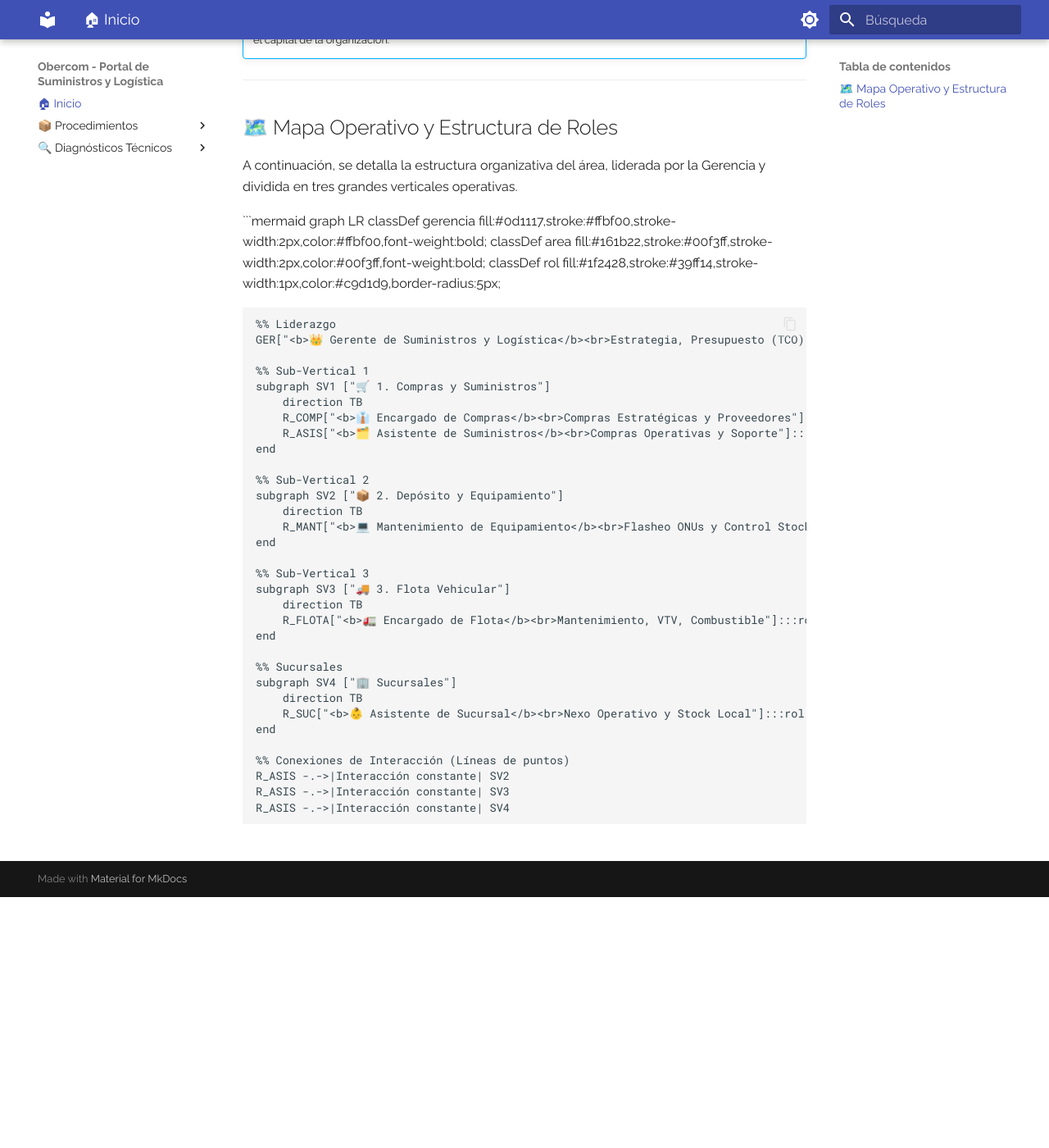
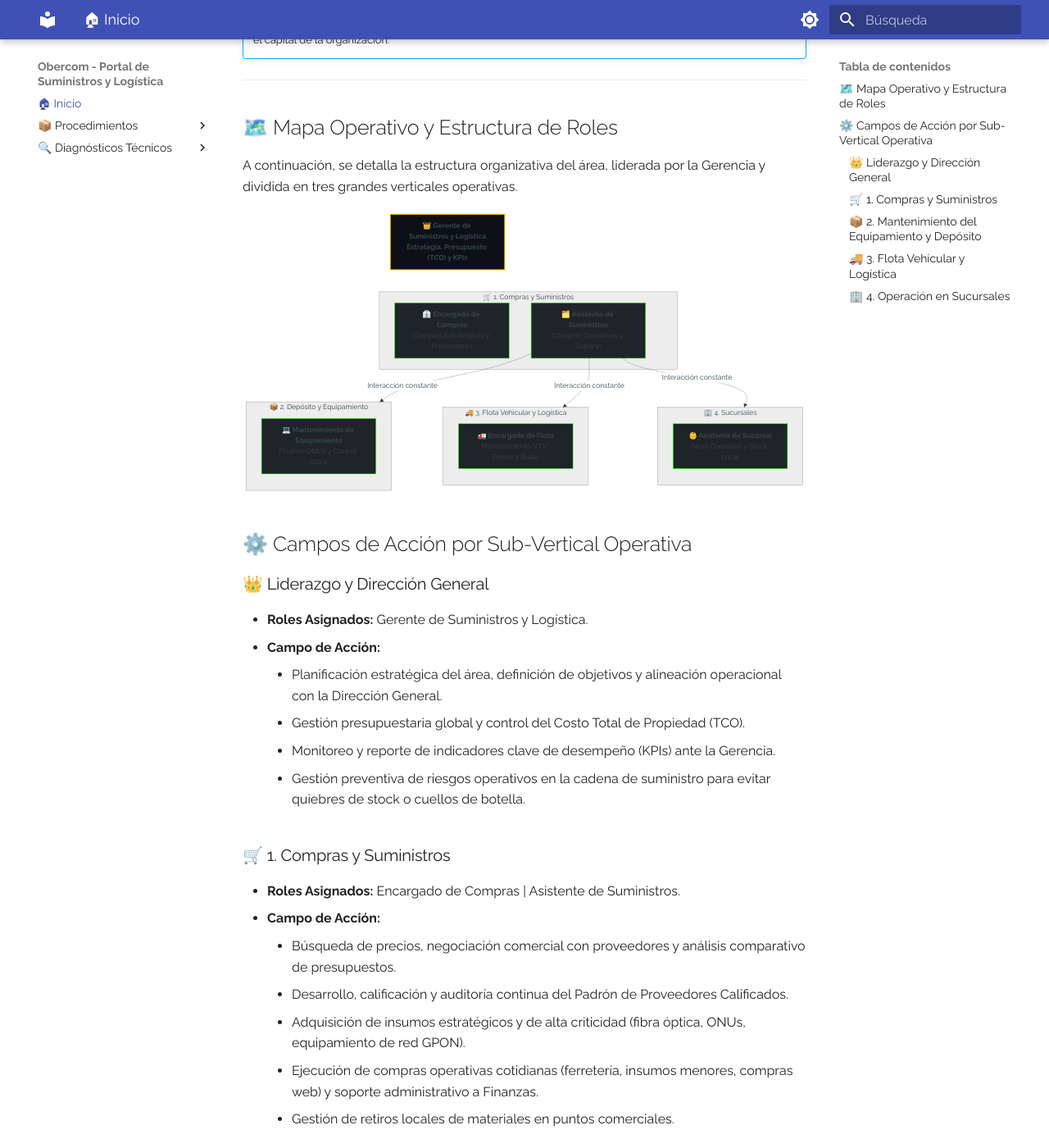
Before and after one commit to elingenierok/procedimientos-isp, an MkDocs documentation site: the page built from docs/index.md, in a window 1280 px wide and 1400 px high, scrolled down 306 px. Shown: the whole window at 82% size. Built offline with MkDocs 1.6.1 and Material for MkDocs 9.7.7, drawn with Linux system fonts in a browser that asks for light colours; some of the changed text lies outside the part shown.

Commit message:
Revise organizational structure and roles in documentation
Updated the organizational structure and roles in the documentation, including changes to the flowchart and action fields for various operational sub-verticals.

````diff
--- a/docs/index.md
+++ b/docs/index.md
@@ -12,7 +12,7 @@
 A continuación, se detalla la estructura organizativa del área, liderada por la Gerencia y dividida en tres grandes verticales operativas.
 
 ```mermaid
-graph LR
+graph TD
     classDef gerencia fill:#0d1117,stroke:#ffbf00,stroke-width:2px,color:#ffbf00,font-weight:bold;
     classDef area fill:#161b22,stroke:#00f3ff,stroke-width:2px,color:#00f3ff,font-weight:bold;
     classDef rol fill:#1f2428,stroke:#39ff14,stroke-width:1px,color:#c9d1d9,border-radius:5px;
@@ -34,18 +34,71 @@ graph LR
     end
 
     %% Sub-Vertical 3
-    subgraph SV3 ["🚚 3. Flota Vehicular"]
+    subgraph SV3 ["🚚 3. Flota Vehicular y Logística"]
         direction TB
-        R_FLOTA["<b>🚛 Encargado de Flota</b><br>Mantenimiento, VTV, Combustible"]:::rol
+        R_FLOTA["<b>🚛 Encargado de Flota</b><br>Mantenimiento, VTV, Envíos y Rutas"]:::rol
     end
 
     %% Sucursales
-    subgraph SV4 ["🏢 Sucursales"]
+    subgraph SV4 ["🏢 4. Sucursales"]
         direction TB
         R_SUC["<b>👶 Asistente de Sucursal</b><br>Nexo Operativo y Stock Local"]:::rol
     end
+
+    %% Posicionamiento del Gerente en la parte superior (Enlace invisible)
+    GER ~~~ SV1
+    GER ~~~ SV2
+    GER ~~~ SV3
+    GER ~~~ SV4
 
     %% Conexiones de Interacción (Líneas de puntos)
     R_ASIS -.->|Interacción constante| SV2
     R_ASIS -.->|Interacción constante| SV3
     R_ASIS -.->|Interacción constante| SV4
+```
+
+## ⚙️ Campos de Acción por Sub-Vertical Operativa
+
+### 👑 Liderazgo y Dirección General
+* **Roles Asignados:** Gerente de Suministros y Logística.
+* **Campo de Acción:**
+    * Planificación estratégica del área, definición de objetivos y alineación operacional con la Dirección General.
+    * Gestión presupuestaria global y control del Costo Total de Propiedad (TCO).
+    * Monitoreo y reporte de indicadores clave de desempeño (KPIs) ante la Gerencia.
+    * Gestión preventiva de riesgos operativos en la cadena de suministro para evitar quiebres de stock o cuellos de botella.
+
+### 🛒 1. Compras y Suministros
+* **Roles Asignados:** Encargado de Compras | Asistente de Suministros.
+* **Campo de Acción:**
+    * Búsqueda de precios, negociación comercial con proveedores y análisis comparativo de presupuestos.
+    * Desarrollo, calificación y auditoría continua del Padrón de Proveedores Calificados.
+    * Adquisición de insumos estratégicos y de alta criticidad (fibra óptica, ONUs, equipamiento de red GPON).
+    * Ejecución de compras operativas cotidianas (ferretería, insumos menores, compras web) y soporte administrativo a Finanzas.
+    * Gestión de retiros locales de materiales en puntos comerciales.
+
+### 📦 2. Mantenimiento del Equipamiento y Depósito
+* **Roles Asignados:** Mantenimiento del Equipamiento | Asistente de Suministros (Soporte).
+* **Campo de Acción:**
+    * Inspección física, diagnóstico de hardware, limpieza, reparación básica y flasheo/actualización de firmware en ONUs y routers devueltos.
+    * Conciliación permanente entre el inventario físico del almacén central y los registros en sistemas (SGR / SmartOLT).
+    * Ejecución de auditorías cruzadas de inventario en los depósitos de la red de sucursales.
+    * Preparación y despacho de kits de materiales diarios para la cuadrilla técnica de calle.
+    * Auditoría periódica de las herramientas e insumos a bordo de las unidades móviles.
+
+### 🚚 3. Flota Vehicular y Logística
+* **Roles Asignados:** Encargado de Vehículos (Flota y Coordinación) | Asistente de Suministros (Soporte).
+* **Campo de Acción:**
+    * Planificación y seguimiento del mantenimiento preventivo y correctivo de las unidades móviles con talleres homologados.
+    * Control documental de la flota (VTV, pólizas de seguro, licencias habilitantes, impuestos y multas).
+    * Inspección diaria mediante Checklist de estado físico/mecánico y de seguridad al inicio y cierre de turnos.
+    * Auditoría del consumo de combustible por unidad (KPL) y asignación ordenada de vehículos por técnico.
+    * Planificación y programación de hojas de ruta para viajes inter-sucursales (traslado de insumos y equipos).
+    * Gestión y despacho de envíos mediante transportes externos, paquetería y encomiendas (administrando el fondo operativo exclusivo de S&L).
+    * Salidas operativas para retiros o traslados de cargas volumétricas o pesadas (bobinas de fibra, herrajes).
+
+### 🏢 4. Operación en Sucursales
+* **Roles Asignados:** Asistente de Sucursal.
+* **Campo de Acción:**
+    * Nexo operativo directo entre la sucursal del interior y la Casa Central (Oberá).
+    * Control analítico de stock local, recepción de encomiendas/remesas y armado de kits para los técnicos de la zona.
+    * Reporte preventivo de desabastecimientos y supervisión local del estado general de móviles e insumos.
````
